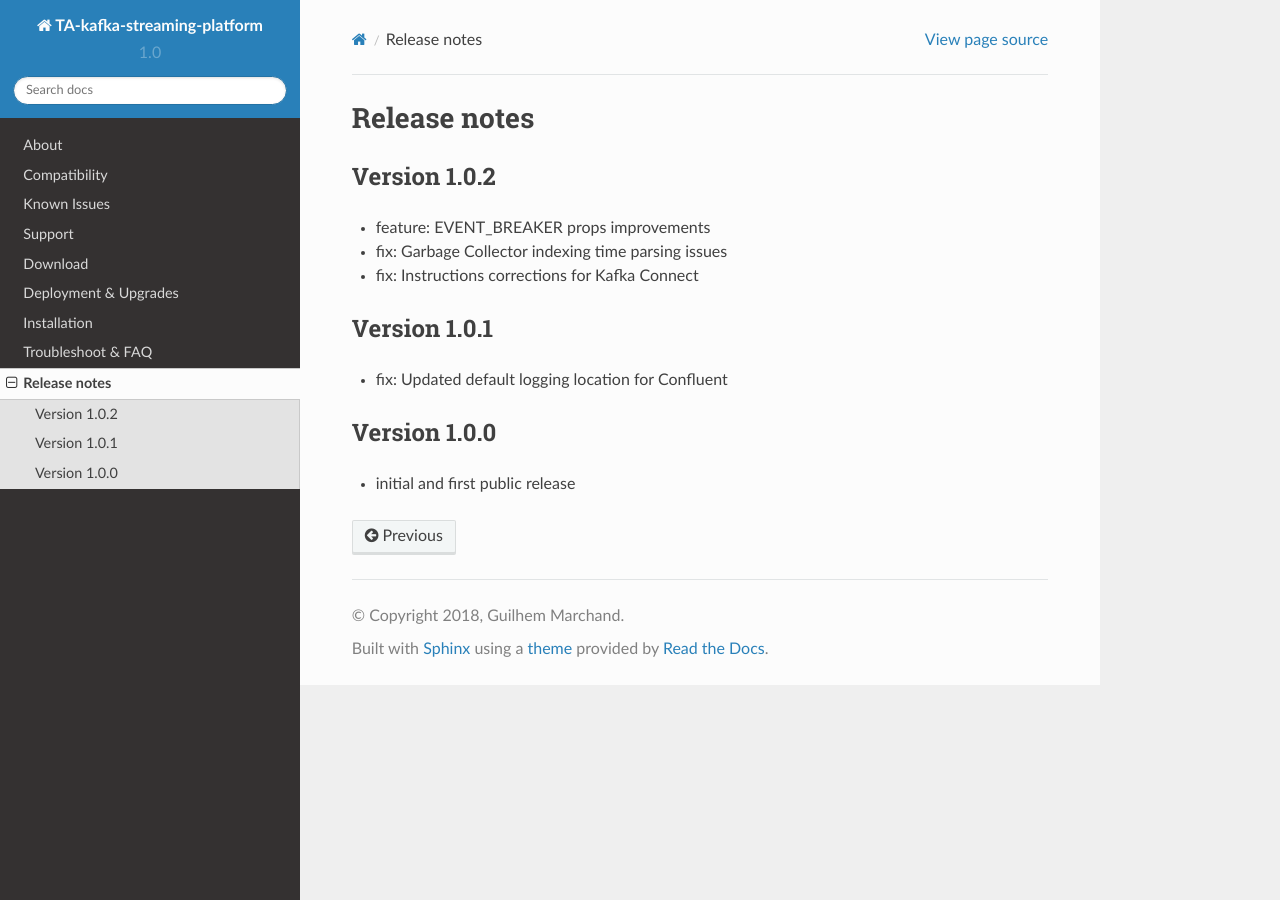
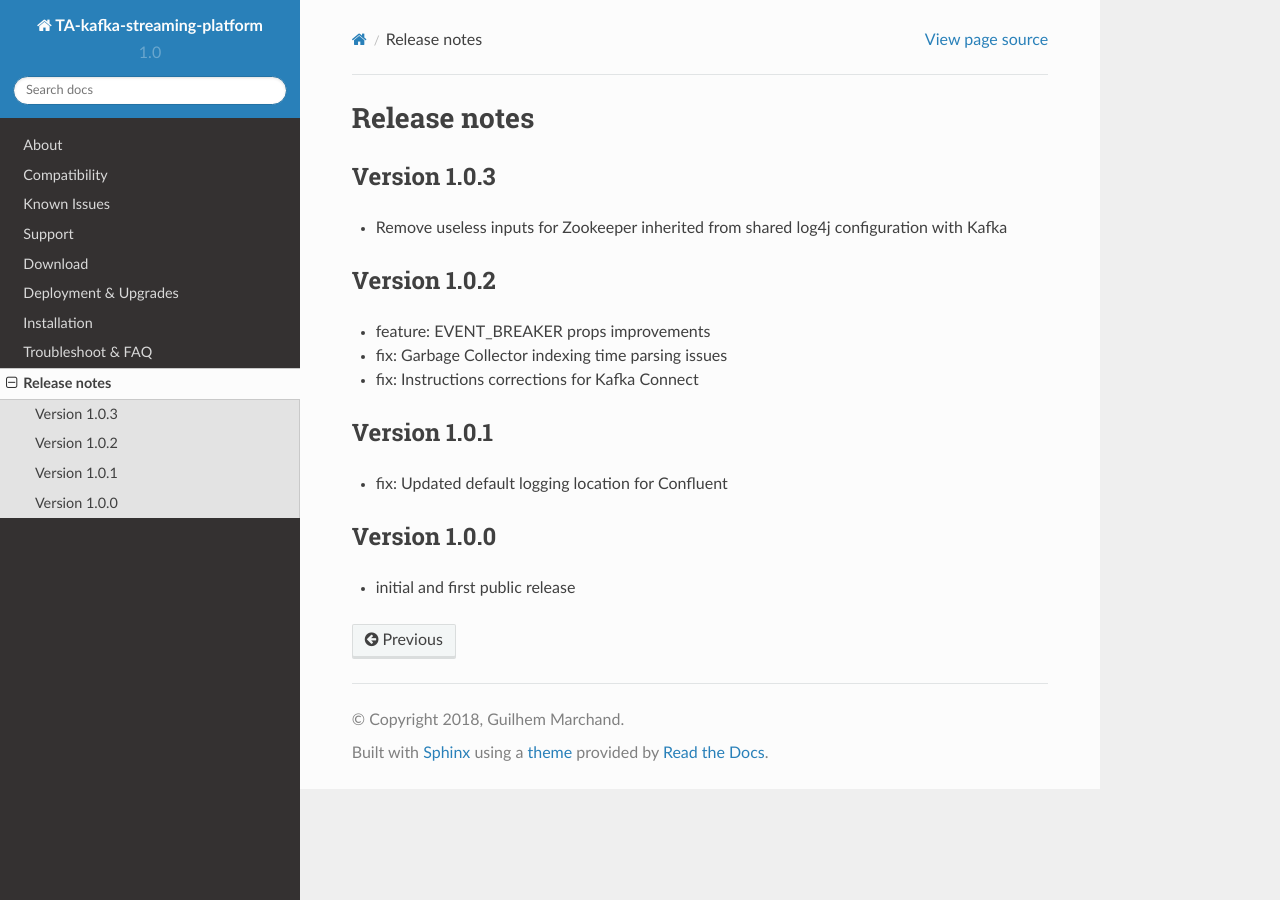
Before and after one commit to guilhemmarchand/TA-kafka-streaming-platform, a Sphinx documentation site: the page built from docs/releasenotes.rst, in a window 1280 px wide. Built offline with Sphinx 7.4.7 and the Read the Docs theme 2.0.0, drawn with Linux system fonts in a browser that asks for light colours.

Commit message:
version 1.0.3

```diff
--- a/docs/releasenotes.rst
+++ b/docs/releasenotes.rst
@@ -1,5 +1,9 @@
 Release notes
 #############
+
+Version 1.0.3
+=============
+- Remove useless inputs for Zookeeper inherited from shared log4j configuration with Kafka
 
 Version 1.0.2
 =============
```
Also changed, not shown: 5 other files.
